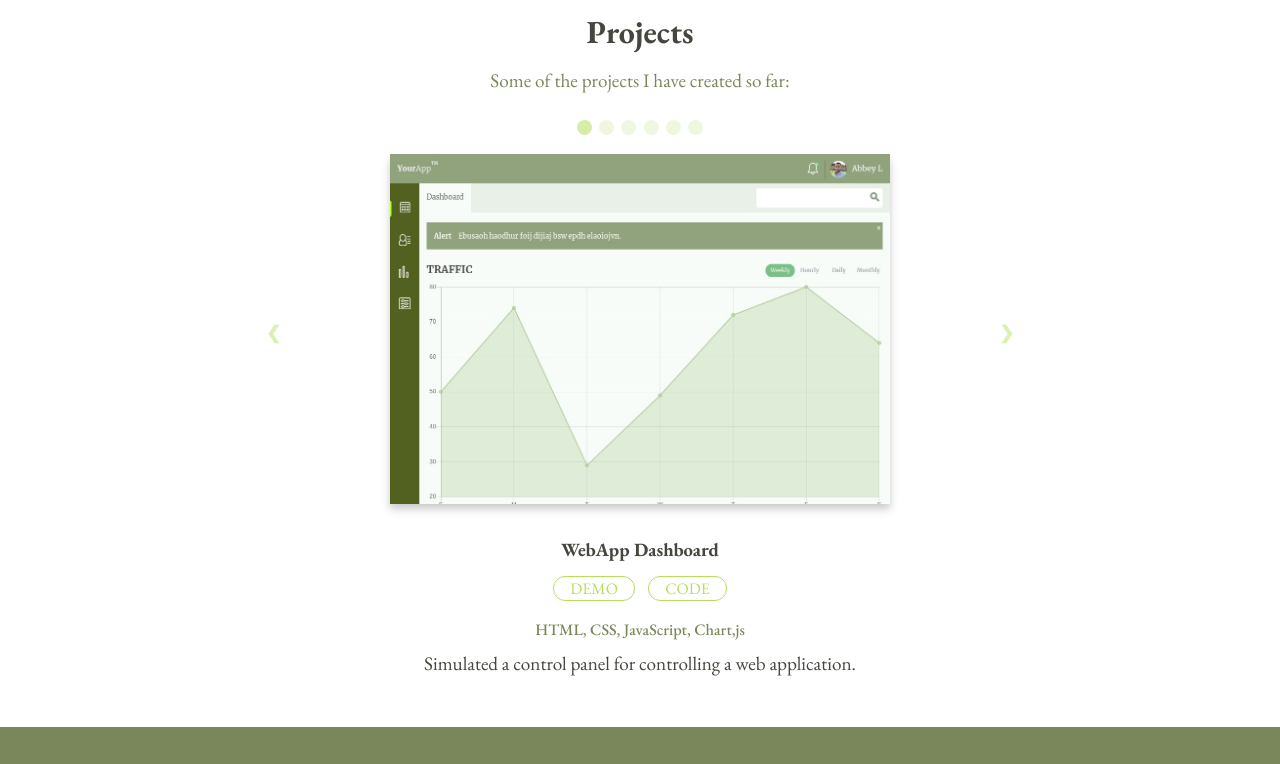
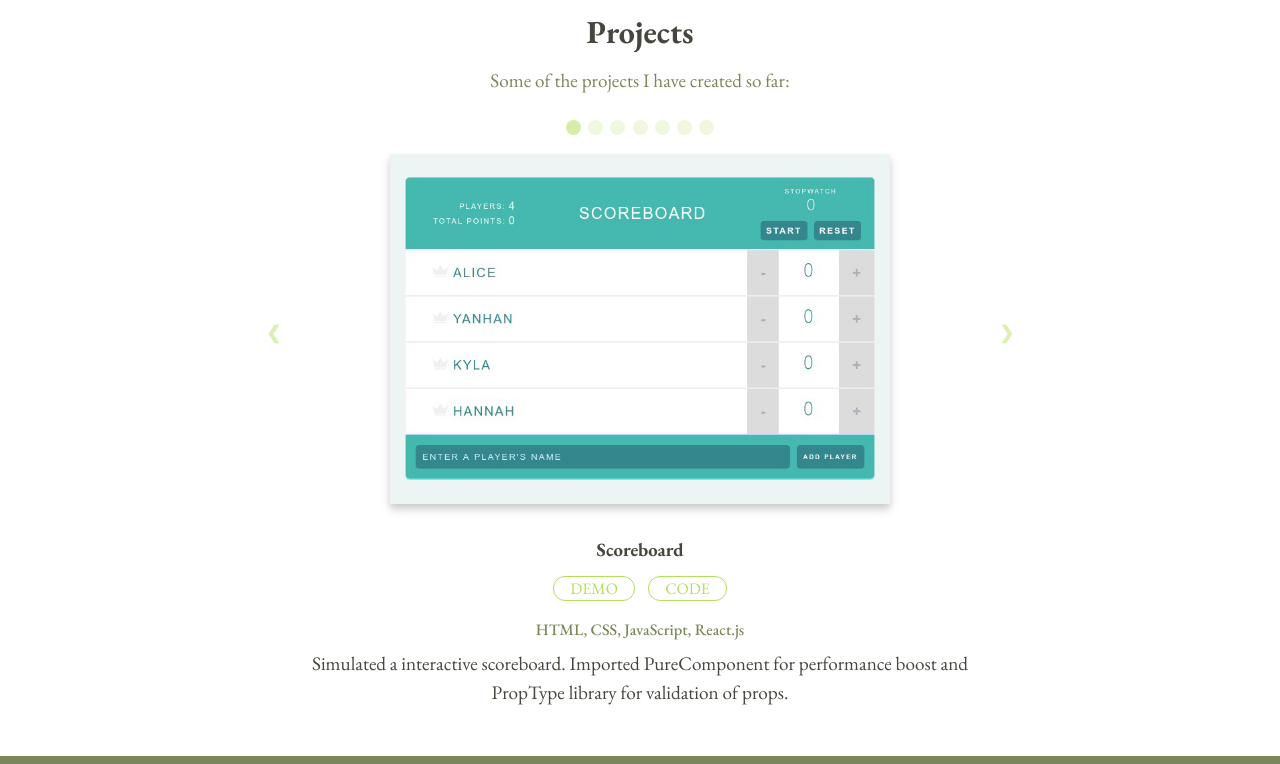
Before and after one commit to lyh27301/Portfolio, a plain HTML site: page index.html in a window 1280 px wide. Shown: the part 810-1574 px from the top of the page. Drawn offline with nearby package versions, Linux system fonts and the light colour scheme; a web font is replaced by a local one.

Commit message:
Added a new project.

```diff
--- a/index.html
+++ b/index.html
@@ -7,17 +7,12 @@
     <meta name="viewport" content="width=device-width, initial-scale=1.0">
     <link rel="stylesheet" href="css/styles.css">
 
-    <!-- 正文备选 -->
     <link href="https://fonts.googleapis.com/css?family=Muli%7CRoboto:400,300,500,700,900" rel="stylesheet">
-    <!-- kufam -->
     <link href="https://fonts.googleapis.com/css2?family=Kufam:ital,wght@0,400;0,600;0,900;1,600;1,900&display=swap"
         rel="stylesheet">
-    <!-- EB Garamond font-family: 'EB Garamond', serif;-->
     <link
         href="https://fonts.googleapis.com/css2?family=EB+Garamond:ital,wght@0,400;0,500;0,600;0,700;0,800;1,400;1,500;1,600;1,700;1,800&display=swap"
         rel="stylesheet">
-
-    <!-- long cang font-family: 'Long Cang', cursive;-->
     <link href="https://fonts.googleapis.com/css2?family=Long+Cang&display=swap" rel="stylesheet">
 
 </head>
@@ -91,6 +86,7 @@
                 <span class="skill-fe">HTML</span>
                 <span class="skill-fe">CSS</span>
                 <span class="skill-fe">JavaScript</span>
+                <span class="skill-fe">React.js</span>
                 <span class="skill-fe">AJAX</span>
                 <span class="skill-ot">Adobe Photoshop</span>
                 <span class="skill-ot">Github</span>
@@ -109,8 +105,25 @@
                 <span class="dot" onclick="currentSlide(4)"></span>
                 <span class="dot" onclick="currentSlide(5)"></span>
                 <span class="dot" onclick="currentSlide(6)"></span>
+                <span class="dot" onclick="currentSlide(7)"></span>
             </div>
             <div class="project-card-container">
+
+                <div class="project-card fade">
+                    <img src="images/scoreboard.jpg" alt="scoreboard screenshot" class="project-image scoreboard">
+                    <div class="project-description">
+                        <h3 class="project-name">Scoreboard</h3>
+                        <div class="link-container">
+                            <a target="_blank" href="https://lyh27301-scoreboard.netlify.app/"
+                                class="btn-link demo">DEMO</a>
+                            <a target="_blank" href="https://github.com/lyh27301/scoreboard"
+                                class="btn-link code">CODE</a>
+                        </div>
+                        <p class="project-skill">HTML, CSS, JavaScript, React.js</p>
+                        <p class="project-summary">Simulated a interactive scoreboard. Imported PureComponent for performance boost and PropType library for validation of props.</p>
+                    </div>
+                </div>
+
                 <div class="project-card fade">
                     <img src="images/dashboard.jpg" alt="dashboard screenshot" class="project-image dashboard">
                     <div class="project-description">
--- a/scss/component/_project.scss
+++ b/scss/component/_project.scss
@@ -70,6 +70,7 @@
 }
 
 .dashboard,
+.scoreboard,
 .form-proj {
   object-position: 0% 0%;
 }
```
Also changed, not shown: images/scoreboard.jpg (added), scss/styles.css (added), 3 other files.
